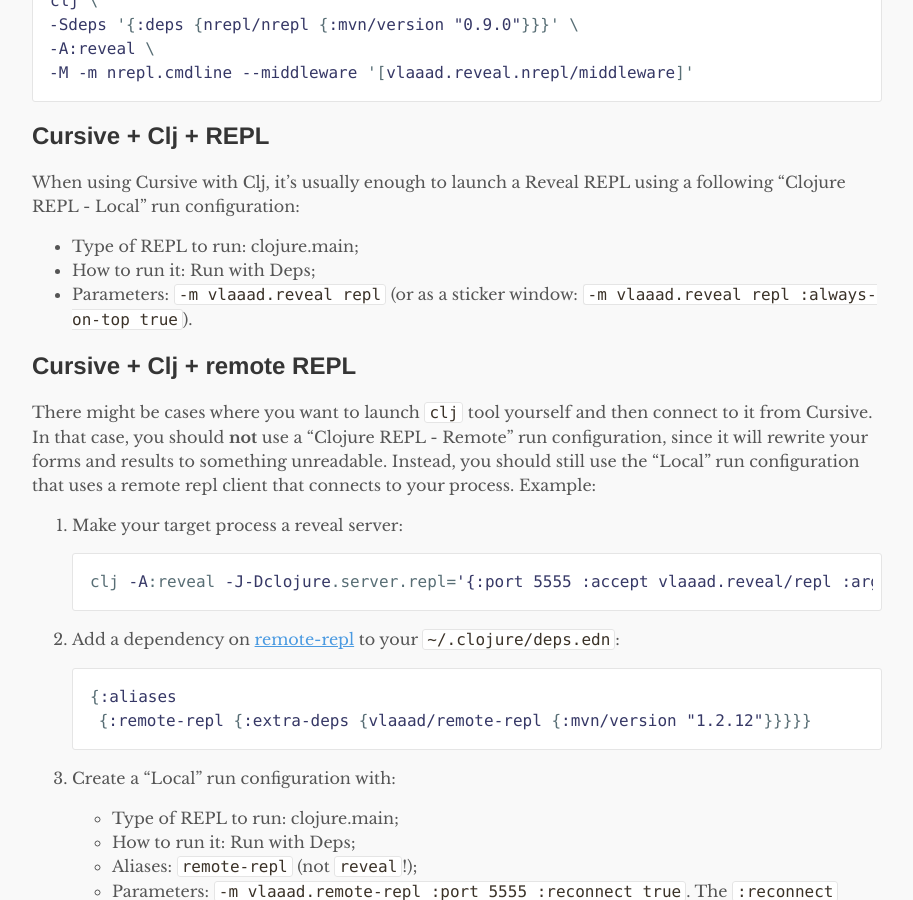
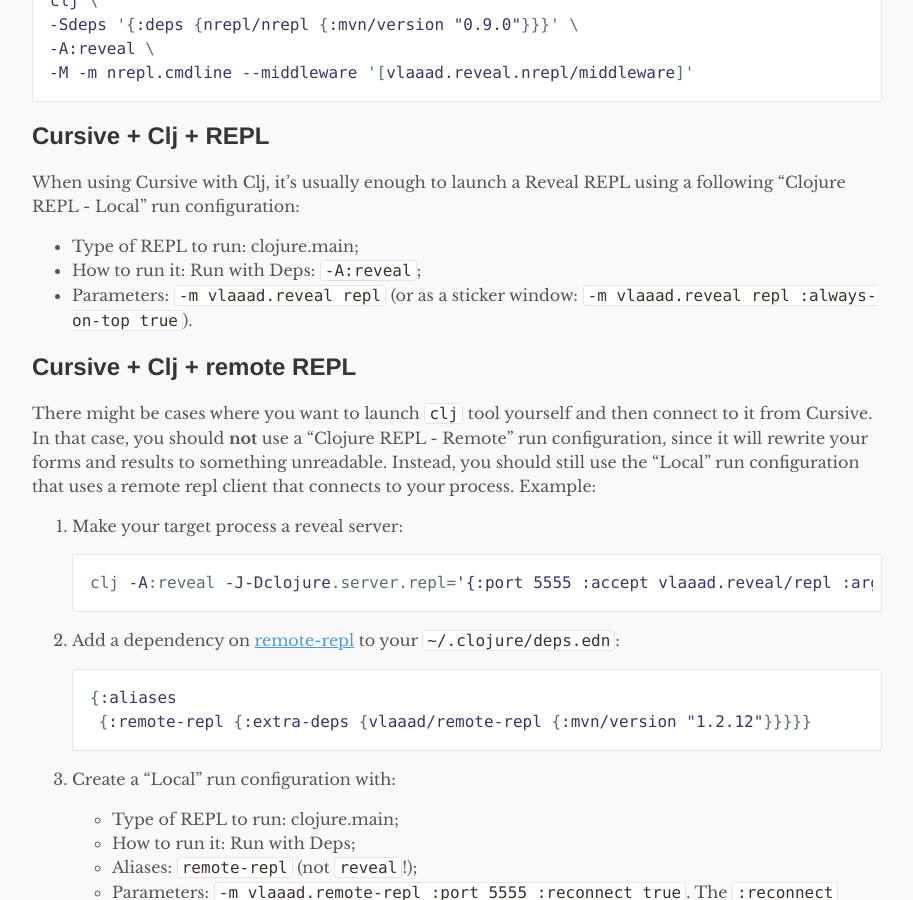
Before and after one commit to vlaaad/vlaaad.github.io, a Jekyll site: the page built from reveal-setup.md, in a window 1280 px wide and 900 px high, scrolled down 2722 px. Shown: the whole window, without its empty margins (183-1096 px from the left). Built offline with Jekyll 4.4.1, drawn with Linux system fonts in a browser that asks for light colours.

Commit message:
setup: Make deps explicit for Cursive + Clj + REPL

```diff
--- a/reveal-setup.md
+++ b/reveal-setup.md
@@ -102,7 +102,7 @@
 
 When using Cursive with Clj, it's usually enough to launch a Reveal REPL using a following "Clojure REPL - Local" run configuration:
 - Type of REPL to run: clojure.main;
-- How to run it: Run with Deps;
+- How to run it: Run with Deps: `-A:reveal`;
 - Parameters: `-m vlaaad.reveal repl` (or as a sticker window: `-m vlaaad.reveal repl :always-on-top true`).
 
 ## Cursive + Clj + remote REPL
```
